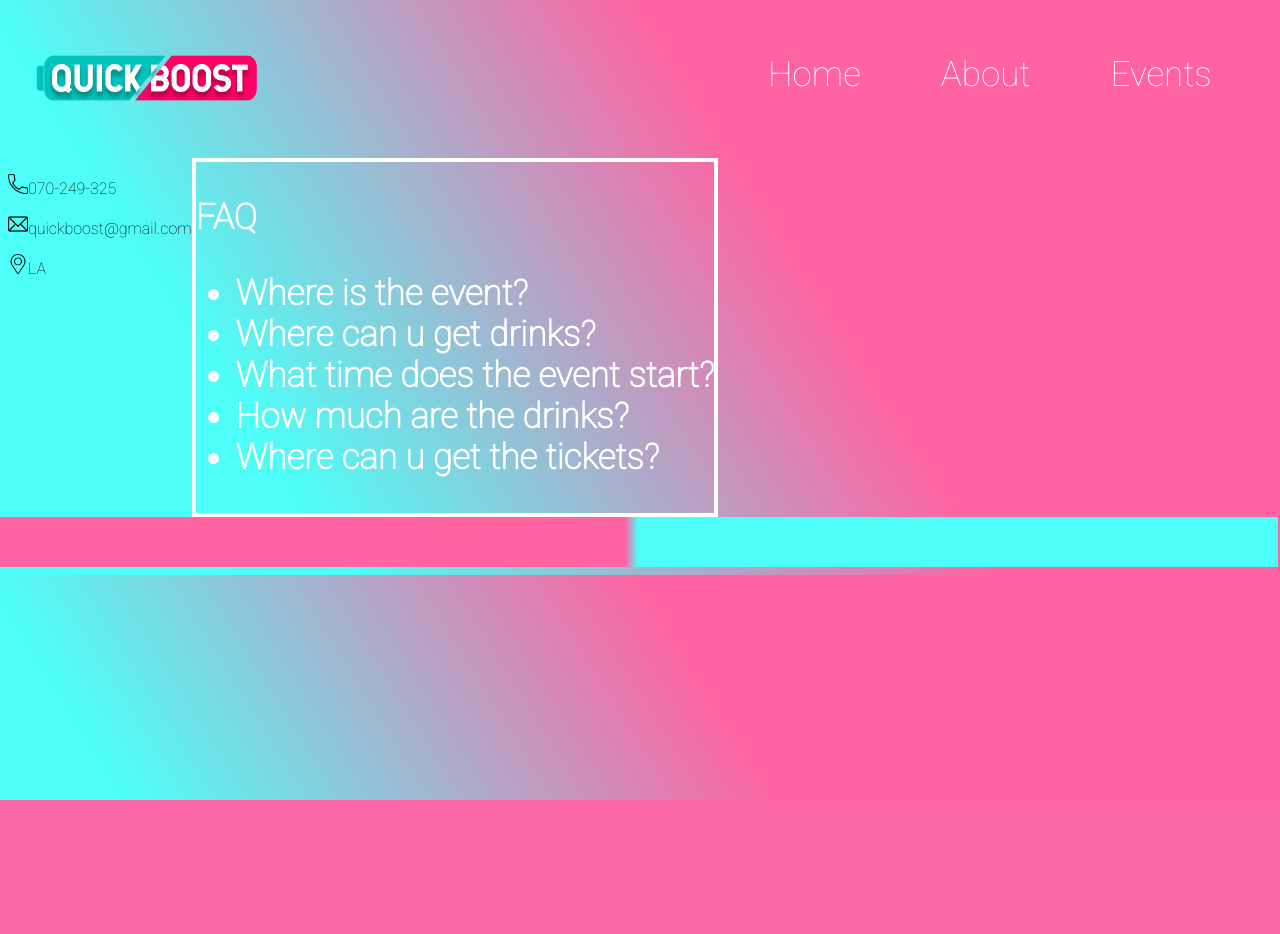
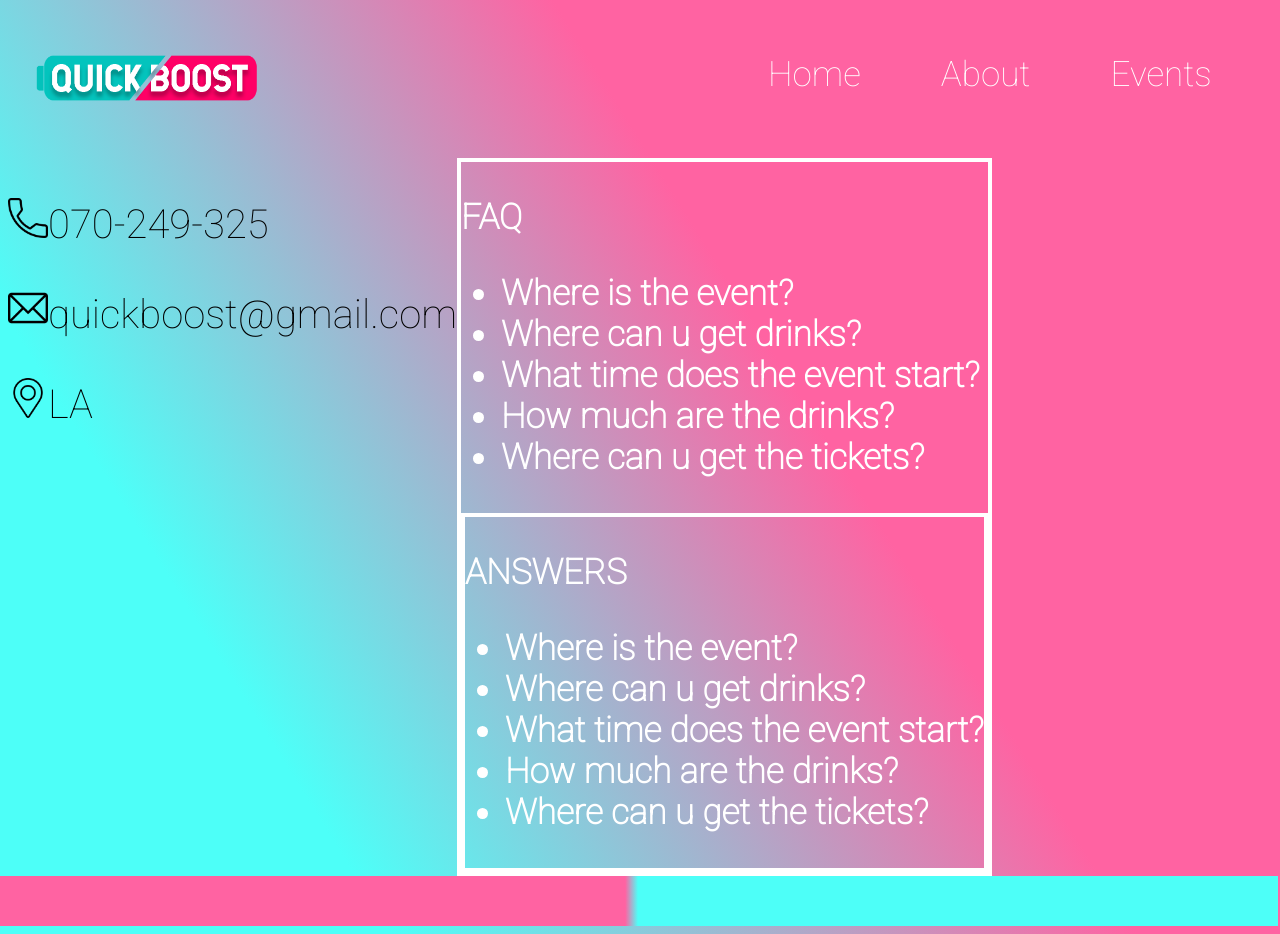
Before and after one commit to lo0e-swd4/ALA3-2-quick-boost, a PHP site: page /contact.php in a window 1280 px wide; the page is wider, and only the part inside the window is pictured. Before the commit the page ends 800 px from the top of that part, so only its background shows below. Run offline with PHP 8.4, Linux system fonts and the light colour scheme.

Commit message:
container toegevoegd

```diff
--- a/contact.php
+++ b/contact.php
@@ -55,6 +55,16 @@
                 <li>How much are the drinks?</li>
                 <li>Where can u get the tickets?</li>
             </ul>
+
+        <section id="container3">
+            <p>ANSWERS</p>
+            <ul>
+                <li>Where is the event?</li>
+                <li>Where can u get drinks?</li>
+                <li>What time does the event start?</li>
+                <li>How much are the drinks?</li>
+                <li>Where can u get the tickets?</li>
+            </ul>
         </section>
 
     </main>
--- a/css/contact.css
+++ b/css/contact.css
@@ -48,8 +48,14 @@ header  {
 }
 
 #icon1{
-    width: 20px;
+    width: 40px;
 }
+
+#container1 p{
+    font-size: 40px;
+
+}
+
 
 .hoofdnav {
     padding-left: 80px;
@@ -84,3 +90,13 @@ main {
    font-weight: bolder;
 
 }
+
+#container3{
+    margin: 0;
+    padding: 0;
+    border: 4px solid white;
+    color: white;
+   font-size: 35px;
+   font-weight: bolder;
+
+}
```
